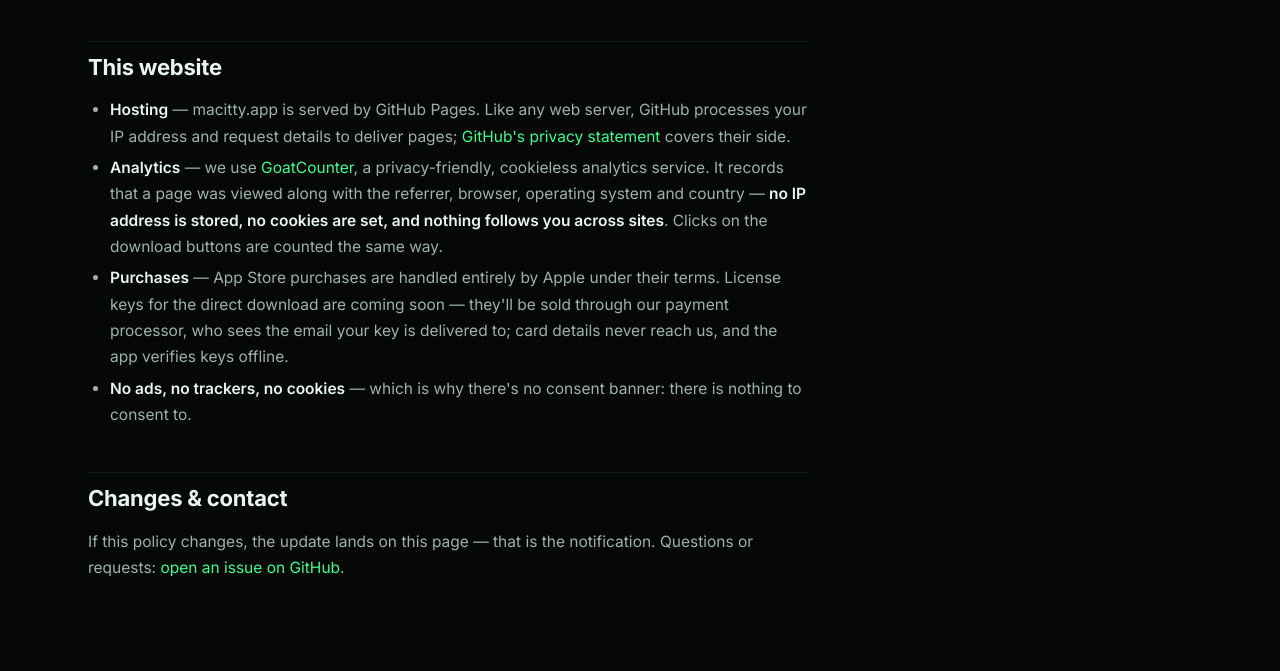
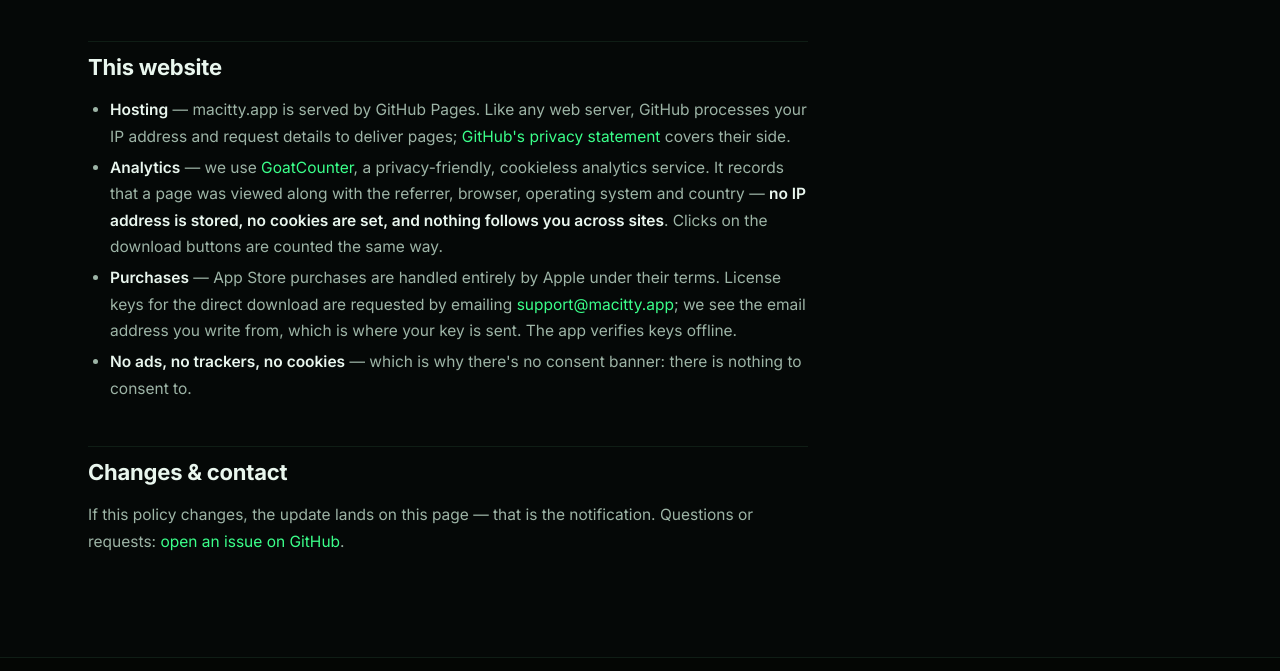
Before and after one commit to knstntnkek/macittysite, a plain HTML site: page privacy.html in a window 1280 px wide. Shown: the part 727-1398 px from the top of the page. Drawn offline with Linux system fonts and the light colour scheme.

Commit message:
Docs: direct-download license keys via support@macitty.app
Co-Authored-By: Konstantin Barinov <wildsisop@gmail.com>

```diff
--- a/privacy.html
+++ b/privacy.html
@@ -103,9 +103,9 @@
           download buttons are counted the same way.</li>
           <li><strong>Purchases</strong> — App Store purchases are handled
           entirely by Apple under their terms. License keys for the direct
-          download are coming soon — they'll be sold through our payment
-          processor, who sees the email your key is delivered to; card
-          details never reach us, and the app verifies keys offline.</li>
+          download are requested by emailing <a href="mailto:support@macitty.app">support@macitty.app</a>; we
+          see the email address you write from, which is where your key is
+          sent. The app verifies keys offline.</li>
           <li><strong>No ads, no trackers, no cookies</strong> — which is why
           there's no consent banner: there is nothing to consent to.</li>
         </ul>
```
Also changed, not shown: index.html (+1 -1 lines), terms.html (+2 -2 lines), 2 other files.
